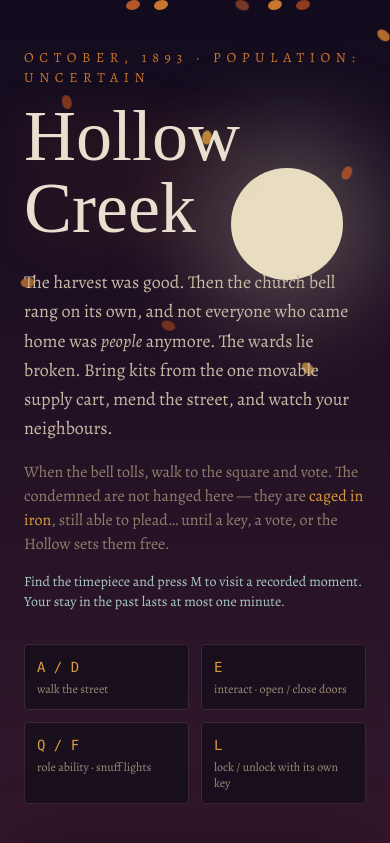
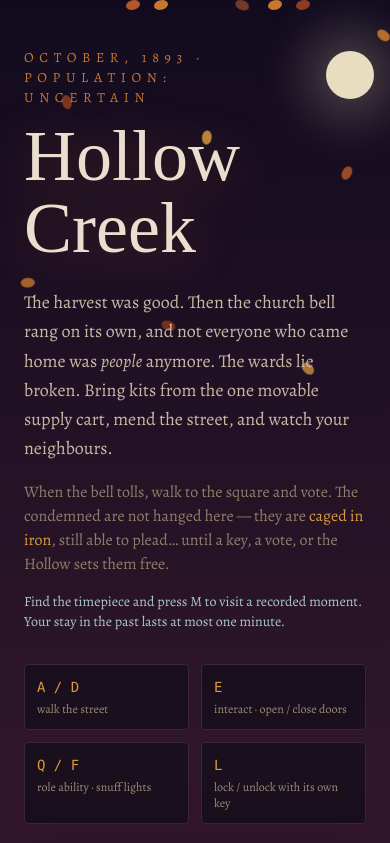
Before and after one commit to SodoMita/HollowCreek, a Next.js app: page / in a window 390 px wide. Shown: the top 843 px of the page. Built offline with nearby package versions, Linux system fonts and the light colour scheme; no server answers; the database is empty; a web font is replaced by a local one.

Commit message:
Mobile home layout: moon shrunk and tucked into the top-right corner on phones, kicker width-capped so neither collides with the title at 360px (verified with headless Chromium at 360x640 / 390x844 / 360x500 — no horizontal overflow, no page errors)

```diff
--- a/src/app/page.tsx
+++ b/src/app/page.tsx
@@ -114,7 +114,8 @@ export default function Home() {
       {/* sky */}
       <div className="pointer-events-none absolute inset-0 bg-gradient-to-b from-[#120b1e] via-[#33172b] to-[#6e3320]" />
       {/* moon */}
-      <div className="pointer-events-none absolute right-[12%] top-[10%] h-28 w-28 rounded-full bg-[#e8ddc0] shadow-[0_0_90px_40px_rgba(240,225,190,0.25)]" />
+      {/* smaller and tucked into the corner on phones so it never sits on the title */}
+      <div className="pointer-events-none absolute right-[4%] top-[3%] h-12 w-12 rounded-full bg-[#e8ddc0] shadow-[0_0_50px_20px_rgba(240,225,190,0.25)] sm:right-[12%] sm:top-[10%] sm:h-28 sm:w-28 sm:shadow-[0_0_90px_40px_rgba(240,225,190,0.25)]" />
       {/* falling leaves */}
       {settings.graphics.particles && Array.from({ length: 14 }).map((_, i) => (
         <span
@@ -147,7 +148,7 @@ export default function Home() {
       <div className="relative z-10 mx-auto flex min-h-screen max-w-6xl flex-col gap-10 px-6 py-12 lg:flex-row lg:items-center lg:gap-16">
         {/* left: title & lore */}
         <div className="flex-1">
-          <p className="hc-rise font-body text-sm uppercase tracking-[0.4em] text-[#c9762f]">October, 1893 · population: uncertain</p>
+          <p className="hc-rise max-w-[68%] font-body text-sm uppercase tracking-[0.4em] text-[#c9762f]">October, 1893 · population: uncertain</p>
           <h1 className="hc-title-flicker hc-rise-1 mt-3 font-display text-7xl leading-none text-[#e9dfcf] drop-shadow-[0_4px_24px_rgba(200,90,40,0.35)] sm:text-8xl">
             Hollow<br />Creek
           </h1>
```
